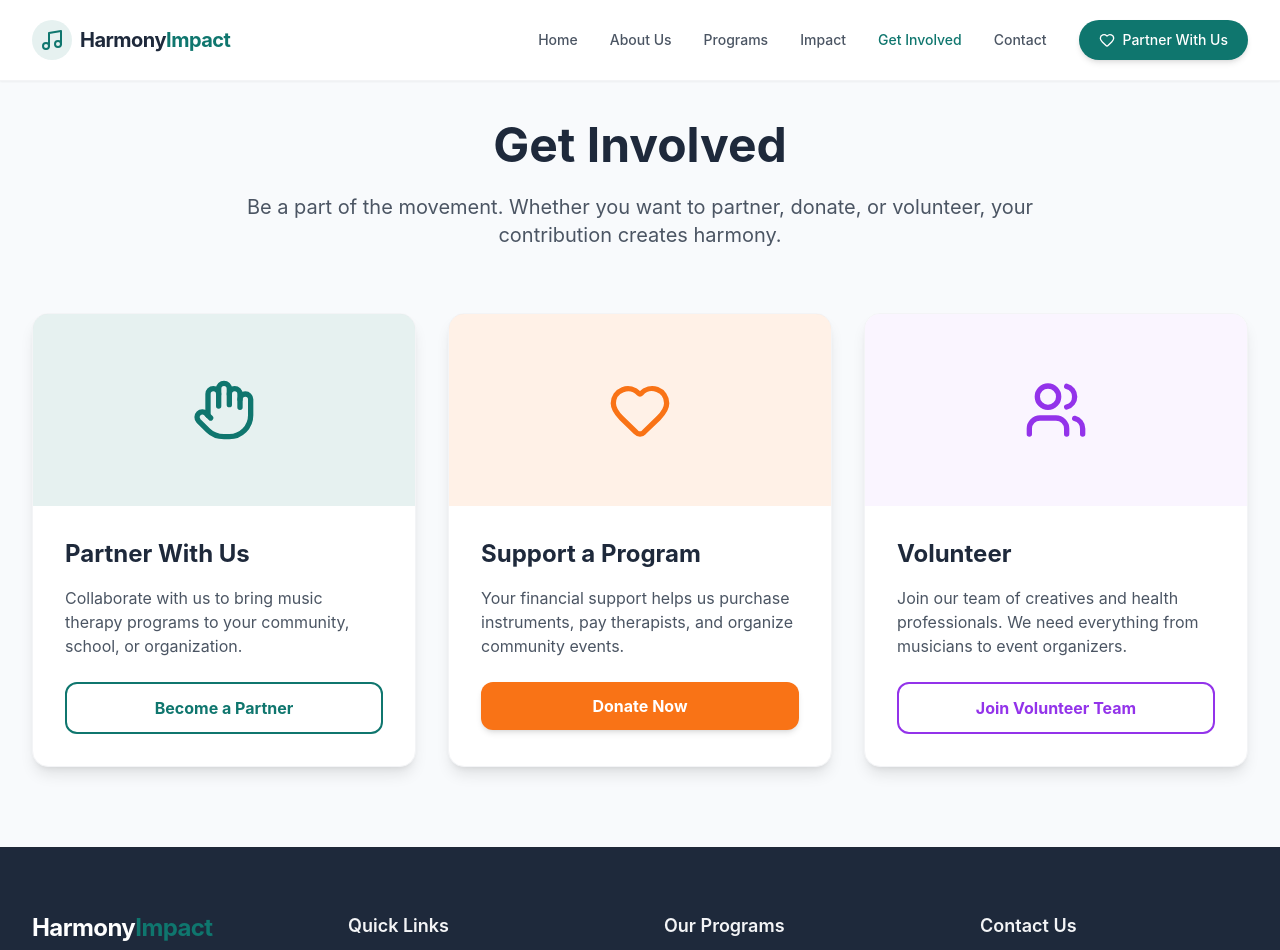
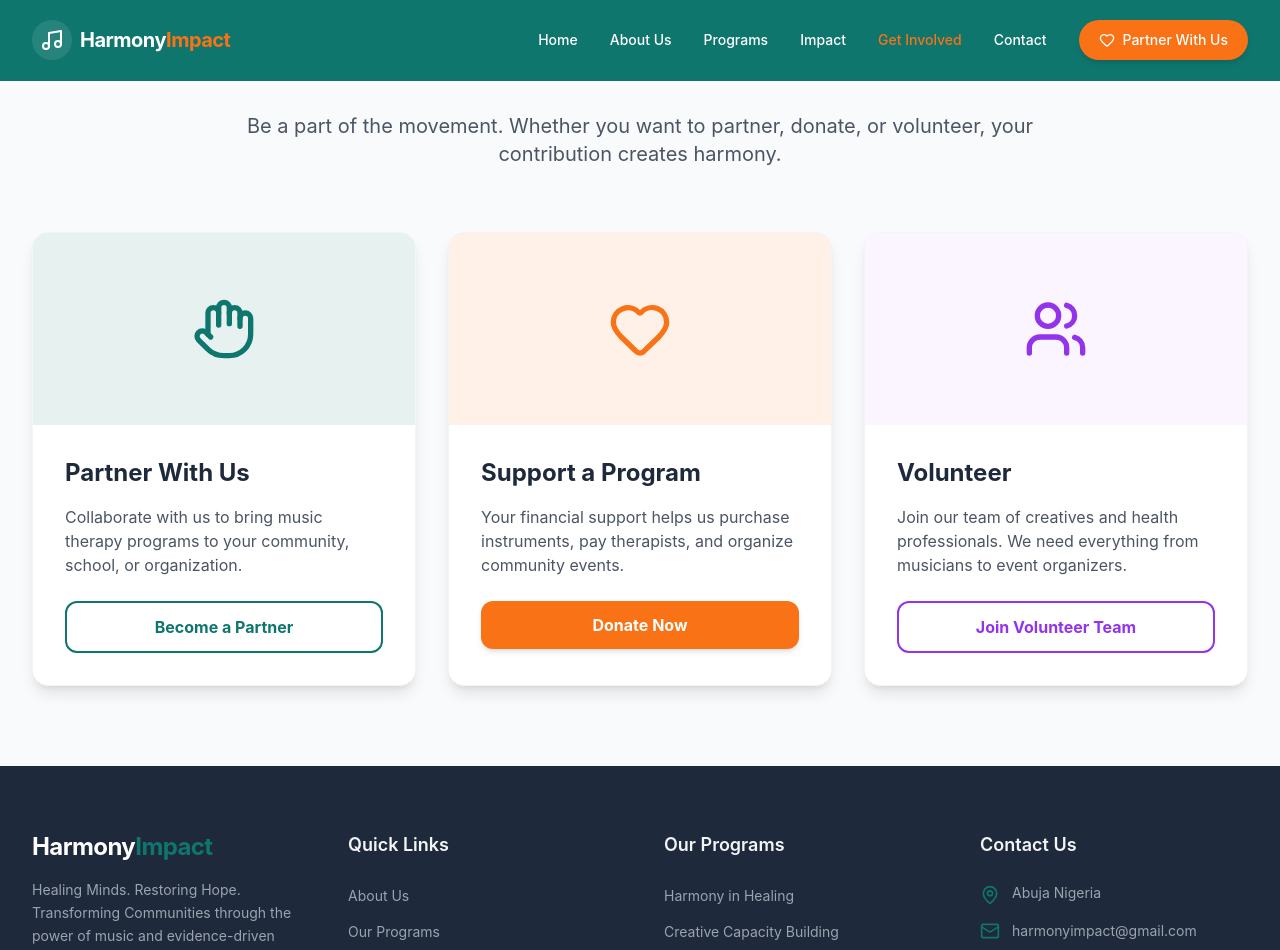
Before and after one commit to Gabby-design/Harmony-Impact, a React (Vite) app: page /get-involved in a window 1280 px wide. Shown: the top 950 px of the page. Built offline with nearby package versions, Linux system fonts and the light colour scheme.

Commit message:
first commit

```diff
--- a/src/components/Footer.jsx
+++ b/src/components/Footer.jsx
@@ -61,15 +61,15 @@ const Footer = () => {
                         <ul className="space-y-4">
                             <li className="flex items-start gap-3 text-gray-400 text-sm">
                                 <MapPin className="h-5 w-5 text-primary shrink-0 mt-0.5" />
-                                <span>Lagos, Nigeria</span>
+                                <span>Abuja Nigeria</span>
                             </li>
                             <li className="flex items-center gap-3 text-gray-400 text-sm">
                                 <Mail className="h-5 w-5 text-primary shrink-0" />
-                                <a href="mailto:info@harmonyimpact.org" className="hover:text-white transition-colors">info@harmonyimpact.org</a>
+                                <a href="mailto:harmonyimpact@gmail.com" className="hover:text-white transition-colors">harmonyimpact@gmail.com</a>
                             </li>
                             <li className="flex items-center gap-3 text-gray-400 text-sm">
                                 <Phone className="h-5 w-5 text-primary shrink-0" />
-                                <a href="tel:+2348000000000" className="hover:text-white transition-colors">+234-800-000-0000</a>
+                                <a href="tel:09153603332" className="hover:text-white transition-colors">0915 360 3332</a> / <a href="tel:08133138624" className="hover:text-white transition-colors">0813 313 8624</a>
                             </li>
                         </ul>
                     </div>
--- a/src/components/Navbar.jsx
+++ b/src/components/Navbar.jsx
@@ -1,11 +1,28 @@
-import { useState } from 'react';
+import { useState, useEffect } from 'react';
 import { Link, useLocation } from 'react-router-dom';
 import { Menu, X, Music, Heart } from 'lucide-react';
 import { motion, AnimatePresence } from 'framer-motion';
 
 const Navbar = () => {
     const [isOpen, setIsOpen] = useState(false);
+    const [scrolled, setScrolled] = useState(false);
     const location = useLocation();
+
+    useEffect(() => {
+        const handleScroll = () => {
+            const offset = window.scrollY;
+            if (offset > 50) {
+                setScrolled(true);
+            } else {
+                setScrolled(false);
+            }
+        };
+
+        window.addEventListener('scroll', handleScroll);
+        return () => {
+            window.removeEventListener('scroll', handleScroll);
+        };
+    }, []);
 
     const navLinks = [
         { name: 'Home', path: '/' },
@@ -17,18 +34,38 @@ const Navbar = () => {
     ];
 
     const isActive = (path) => location.pathname === path;
+    const isHome = location.pathname === '/';
+
+    // Dynamic classes based on scroll and location
+    // If home & not scrolled: Transparent (show Hero)
+    // If scrolled: Primary color with blur
+    // If not home & not scrolled: Primary (since other pages have light bg usually, but let's stick to user request of "primary color")
+
+    // User request interpretation: "Navbar have the color of the primary color"
+    // "When I scroll... transparent blur"
+
+    // Let's go with:
+    // Default: bg-primary (Solid Teal)
+    // Scrolled: bg-primary/30 + backdrop-blur-md (Glassmorphism)
+
+    const navbarClasses = scrolled
+        ? 'bg-primary/30 backdrop-blur-md shadow-md border-b border-white/10'
+        : 'bg-primary shadow-none border-b border-transparent';
+
+    const textColor = 'text-white';
+    const logoColor = 'text-white';
 
     return (
-        <nav className="sticky top-0 z-50 bg-white/90 backdrop-blur-md shadow-sm border-b border-gray-100">
+        <nav className={`fixed top-0 w-full z-50 transition-all duration-300 ${navbarClasses}`}>
             <div className="max-w-7xl mx-auto px-4 sm:px-6 lg:px-8">
                 <div className="flex justify-between h-20 items-center">
                     {/* Logo */}
                     <Link to="/" className="flex items-center gap-2 group">
-                        <div className="bg-primary/10 p-2 rounded-full group-hover:bg-primary/20 transition-colors">
-                            <Music className="h-6 w-6 text-primary" />
+                        <div className={`p-2 rounded-full transition-colors ${scrolled ? 'bg-white/20' : 'bg-white/10 group-hover:bg-white/20'}`}>
+                            <Music className={`h-6 w-6 ${logoColor}`} />
                         </div>
-                        <span className="font-bold text-xl tracking-tight text-dark">
-                            Harmony<span className="text-primary">Impact</span>
+                        <span className={`font-bold text-xl tracking-tight ${textColor}`}>
+                            Harmony<span className="text-secondary">Impact</span>
                         </span>
                     </Link>
 
@@ -39,8 +76,8 @@ const Navbar = () => {
                                 key={link.name}
                                 to={link.path}
                                 className={`text-sm font-medium transition-colors duration-200 ${isActive(link.path)
-                                        ? 'text-primary'
-                                        : 'text-gray-600 hover:text-primary'
+                                        ? 'text-secondary font-bold'
+                                        : `${textColor} hover:text-secondary`
                                     }`}
                             >
                                 {link.name}
@@ -48,7 +85,7 @@ const Navbar = () => {
                         ))}
                         <Link
                             to="/get-involved"
-                            className="bg-primary hover:bg-teal-800 text-white px-5 py-2.5 rounded-full font-medium text-sm transition-all shadow-md hover:shadow-lg flex items-center gap-2"
+                            className="bg-secondary hover:bg-orange-600 text-white px-5 py-2.5 rounded-full font-medium text-sm transition-all shadow-md hover:shadow-lg flex items-center gap-2"
                         >
                             <Heart className="w-4 h-4" />
                             Partner With Us
@@ -59,7 +96,7 @@ const Navbar = () => {
                     <div className="md:hidden flex items-center">
                         <button
                             onClick={() => setIsOpen(!isOpen)}
-                            className="text-gray-600 hover:text-primary focus:outline-none"
+                            className={`${textColor} hover:text-secondary focus:outline-none`}
                             aria-label="Toggle menu"
                         >
                             {isOpen ? <X className="h-6 w-6" /> : <Menu className="h-6 w-6" />}
@@ -75,7 +112,7 @@ const Navbar = () => {
                         initial={{ opacity: 0, height: 0 }}
                         animate={{ opacity: 1, height: 'auto' }}
                         exit={{ opacity: 0, height: 0 }}
-                        className="md:hidden bg-white border-b border-gray-100 overflow-hidden"
+                        className="md:hidden bg-primary border-t border-white/10 overflow-hidden"
                     >
                         <div className="px-4 pt-2 pb-6 space-y-2">
                             {navLinks.map((link) => (
@@ -84,8 +121,8 @@ const Navbar = () => {
                                     to={link.path}
                                     onClick={() => setIsOpen(false)}
                                     className={`block px-4 py-3 rounded-lg text-base font-medium ${isActive(link.path)
-                                            ? 'bg-primary/5 text-primary'
-                                            : 'text-gray-600 hover:bg-gray-50 hover:text-dark'
+                                            ? 'bg-white/10 text-white'
+                                            : 'text-white/80 hover:bg-white/5 hover:text-white'
                                         }`}
                                 >
                                     {link.name}
@@ -95,7 +132,7 @@ const Navbar = () => {
                                 <Link
                                     to="/get-involved"
                                     onClick={() => setIsOpen(false)}
-                                    className="w-full bg-primary text-white py-3 rounded-xl font-medium flex justify-center items-center gap-2 shadow-sm"
+                                    className="w-full bg-secondary text-white py-3 rounded-xl font-medium flex justify-center items-center gap-2 shadow-sm hover:bg-orange-600"
                                 >
                                     <Heart className="w-4 h-4" />
                                     Partner With Us
--- a/src/pages/Contact.jsx
+++ b/src/pages/Contact.jsx
@@ -22,7 +22,7 @@ const Contact = () => {
                             </div>
                             <div>
                                 <h3 className="font-semibold text-dark text-lg mb-1">Our Location</h3>
-                                <p className="text-gray-600">Lagos, Nigeria</p>
+                                <p className="text-gray-600">Abuja Nigeria</p>
                                 <p className="text-gray-500 text-sm mt-1">Visit us by appointment</p>
                             </div>
                         </div>
@@ -33,7 +33,7 @@ const Contact = () => {
                             </div>
                             <div>
                                 <h3 className="font-semibold text-dark text-lg mb-1">Email Us</h3>
-                                <p className="text-gray-600">info@harmonyimpact.org</p>
+                                <p className="text-gray-600">harmonyimpact@gmail.com</p>
                                 <p className="text-gray-500 text-sm mt-1">For general inquiries and partnerships</p>
                             </div>
                         </div>
@@ -44,7 +44,7 @@ const Contact = () => {
                             </div>
                             <div>
                                 <h3 className="font-semibold text-dark text-lg mb-1">Call Us</h3>
-                                <p className="text-gray-600">+234-XXX-XXX-XXXX</p>
+                                <p className="text-gray-600">0915 360 3332 / 0813 313 8624</p>
                                 <p className="text-gray-500 text-sm mt-1">Mon-Fri from 9am to 5pm</p>
                             </div>
                         </div>
```
Also changed, not shown: package.json (+4 -4 lines), 1 other file (tests, documents, lock files or other folders).
